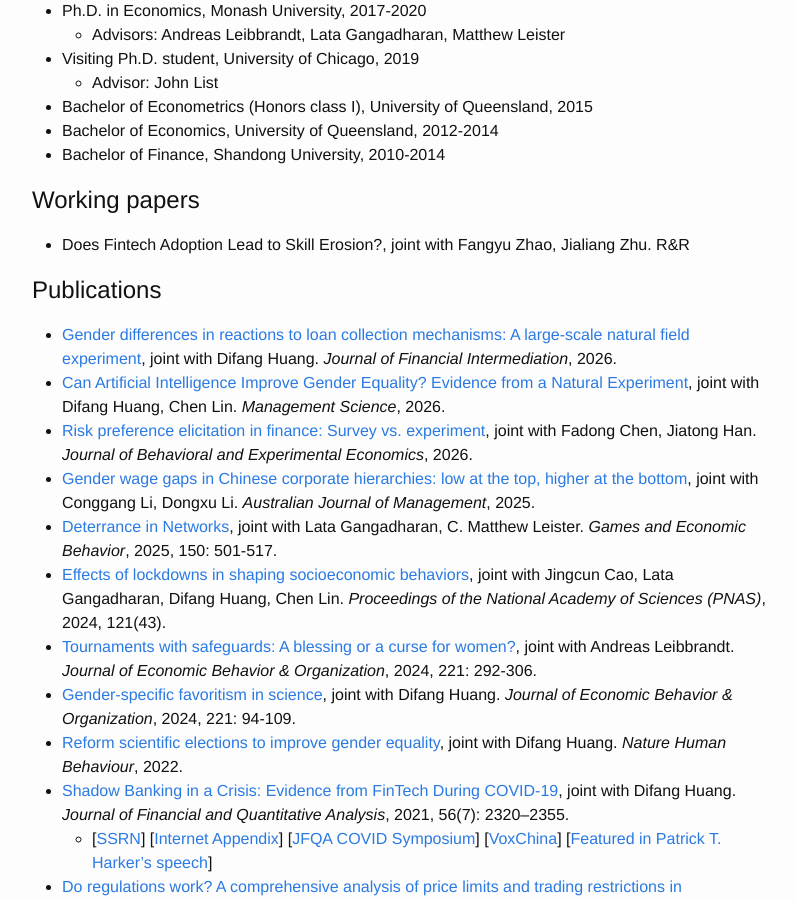
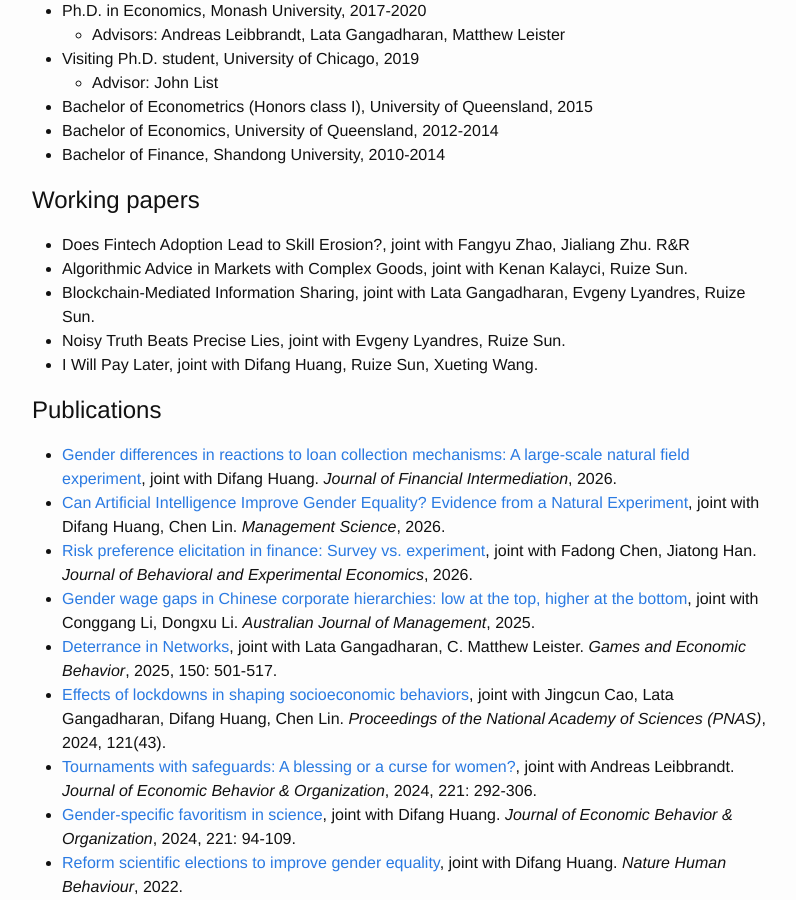
Before and after one commit to zhengyang-bao/zhengyang-bao.github.io, a Jekyll site: the page built from index.md, in a window 1280 px wide and 900 px high, scrolled down 408 px. Shown: the whole window, without its empty margins (238-1034 px from the left). Built offline with Jekyll 4.4.1, drawn with Linux system fonts in a browser that asks for light colours.

Commit message:
Update index.md

```diff
--- a/index.md
+++ b/index.md
@@ -22,6 +22,11 @@ layout: default
 
 ## Working papers
 - Does Fintech Adoption Lead to Skill Erosion?, joint with Fangyu Zhao, Jialiang Zhu. R&R
+- Algorithmic Advice in Markets with Complex Goods, joint with Kenan Kalayci, Ruize Sun.
+- Blockchain-Mediated Information Sharing, joint with Lata Gangadharan, Evgeny Lyandres, Ruize Sun.
+- Noisy Truth Beats Precise Lies, joint with Evgeny Lyandres, Ruize Sun.
+- I Will Pay Later, joint with Difang Huang, Ruize Sun, Xueting Wang.
+
 
 
 ## Publications
```
